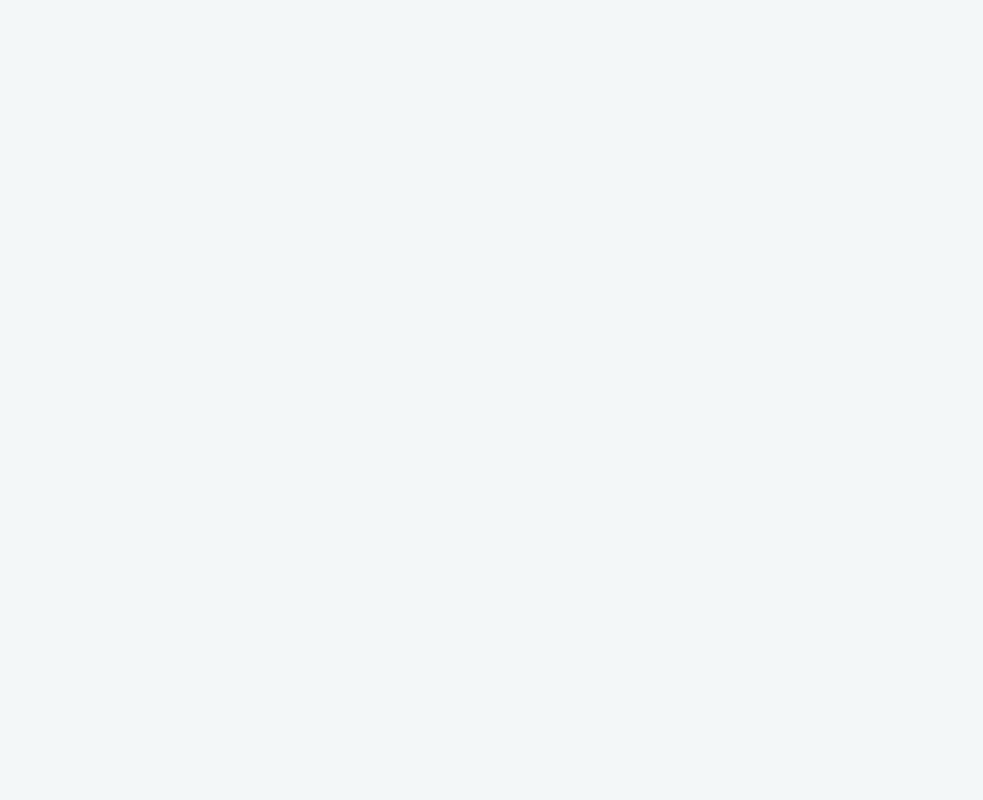
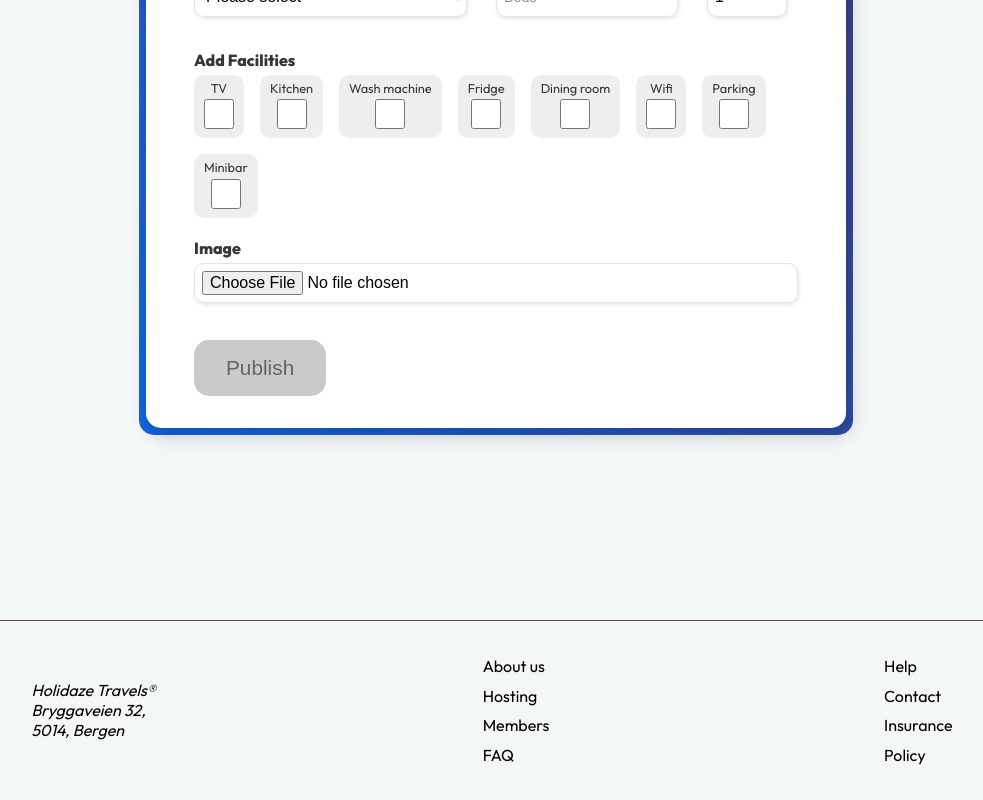
Before and after one commit to Noroff-FEU-Assignments/project-exam-2-petterkoding, a React (Create React App) app: page /admin/create-establishment in a window 1280 px wide. Shown: the part 883-1683 px from the top of the page, without its empty margins (144-1127 px from the left). Before the commit the page ends 800 px from the top, so only its background shows below. Built offline with nearby package versions, Linux system fonts and the light colour scheme.

Commit message:
removed footerbg, adjusted fontsize on details

```diff
--- a/src/components/admin/Create.jsx
+++ b/src/components/admin/Create.jsx
@@ -72,8 +72,8 @@ const Create = () => {
                             type="text"
                             name="title"
                             placeholder="Title"
-                            {...register("title", {required: true, minLength: 8})}/>
-                            {errors.title && <FormMessage>Title is too short</FormMessage>}
+                            {...register("title", {required: true, minLength: 5, maxLength:15})}/>
+                            {errors.title && <FormMessage>Title must be between 5-15 characters</FormMessage>}
                     </InputField>
 
                     <InputField>
--- a/src/components/footer/Footer.jsx
+++ b/src/components/footer/Footer.jsx
@@ -1,6 +1,5 @@
 import React from 'react';
 import { Link } from 'react-router-dom';
-import { motion } from "framer-motion";
 import styled from "styled-components";
 
 const Footer = () => {
@@ -34,11 +33,11 @@ const Footer = () => {
 export default Footer;
 
 const SFooter = styled.footer`
-    background: ${props=>props.theme.seaBlack};
     height: 180px;
     margin-top: 7rem;
-    color: white;
+    color: black;
     flex-shrink: 0;
+    border-top: 1px solid #554949;
 `;
 
 const Address = styled.address`
@@ -73,11 +72,11 @@ const FooterLinks = styled(Link)`
     text-decoration: none;
     padding: 0.3rem 0.5rem;
     background: transparent;
-    color: #ffffff;
+    color: black;
     transition: all 0.15s ease;
 
     &:hover{
         cursor: pointer;
-        background: #e9e9e98b;
+        background: #acacac8a;
     }
 `;
--- a/src/components/home/FeaturedEstablishment.jsx
+++ b/src/components/home/FeaturedEstablishment.jsx
@@ -46,6 +46,10 @@ const Title = styled.h3`
     font-weight: 400;
     font-size: 1.3rem;
     color: #272727;
+
+    @media (max-width: 480px){
+        font-size: 1rem;
+    }
 `;
 
 const CoverImage = styled.img`
--- a/src/components/home/HeroSection.jsx
+++ b/src/components/home/HeroSection.jsx
@@ -95,7 +95,7 @@ export default HeroSection;
 const AnimText1 = styled(motion.span)`
   display: block;
   font-size: calc(4rem + 5vw);
-  color: #f0ebeb;
+  color: #f0e9e7;
   margin-top: 1.4rem;
 
   @media (max-width: 980px){
--- a/src/pages/Details.jsx
+++ b/src/pages/Details.jsx
@@ -6,7 +6,6 @@ import HostDetails from "../components/host/HostDetails";
 import ReviewList from "../components/accommodations/details/ReviewList";
 import AddReview from "../components/contact/AddReview";
 import Facilities from "../components/accommodations/details/Facilities";
-import Heading from "../components/common/Heading";
 import EnquiryForm from "../components/contact/EnquiryForm";
 import Motion from "../components/motion/Motion";
 import Loading from "../components/loading/Loading";
@@ -66,7 +65,7 @@ const Details = () => {
 
       <ToggleHostInfo onClick={()=>setShow(!show)}>View Host</ToggleHostInfo>
 
-      <Heading size="1">
+      <Heading>
         {details.title}
         <TypeBadge>{details.type}</TypeBadge>
         <Rating>{details.rating} <i className="fas fa-star"></i></Rating>
@@ -121,6 +120,19 @@ const MainImage = styled.img`
   }
 `;
 
+const Heading = styled.h1`
+  color: black;
+  font-size: 2.4rem;
+
+  @media (max-width:980px){
+    font-size: 2rem;
+  }
+
+  @media (max-width:480px){
+    font-size: 1.4rem;
+  }
+`;
+
 
 const TypeBadge = styled.span`
   color: ${props => props.theme.seaWater};
@@ -129,6 +141,10 @@ const TypeBadge = styled.span`
   padding: 3px 5px;
   border-radius: 22px;
   margin-left: 1rem;
+
+  @media (max-width:480px){
+    font-size: 0.7rem;
+  }
 `;
 
 const Rating = styled.span`
@@ -139,6 +155,10 @@ const Rating = styled.span`
   padding: 3px 5px;
   border-radius: 22px;
   font-weight: 400;
+
+  @media (max-width:480px){
+    font-size: 0.7rem;
+  }
 `;
 
 
--- a/src/styles/globalStyles.js
+++ b/src/styles/globalStyles.js
@@ -10,7 +10,7 @@ const GlobalStyle = createGlobalStyle`
 
     html, body{
         height: 100%;
-        overflow-x: hidden;
+        /* overflow-x: hidden; */
 
     }
 
```
